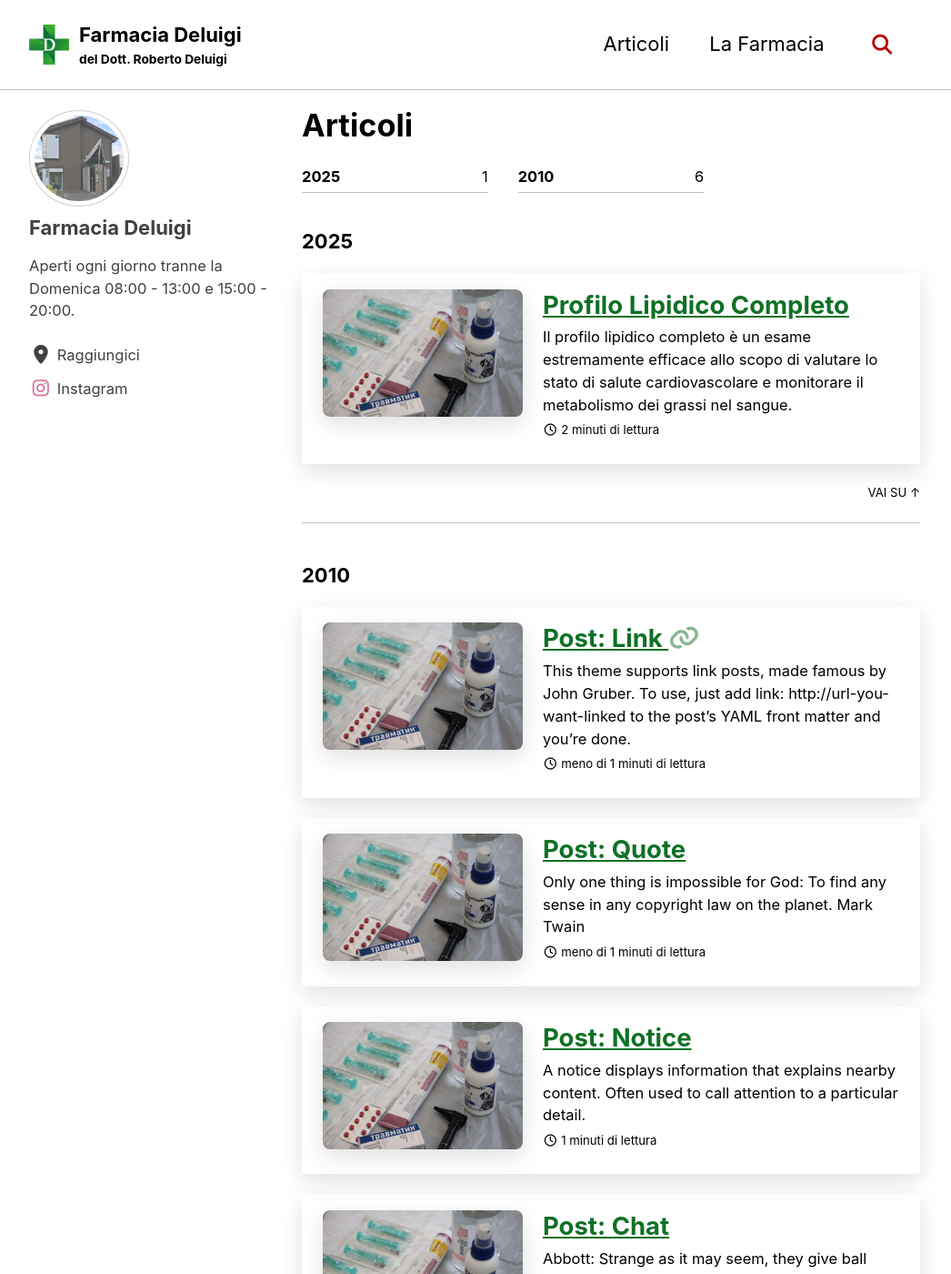
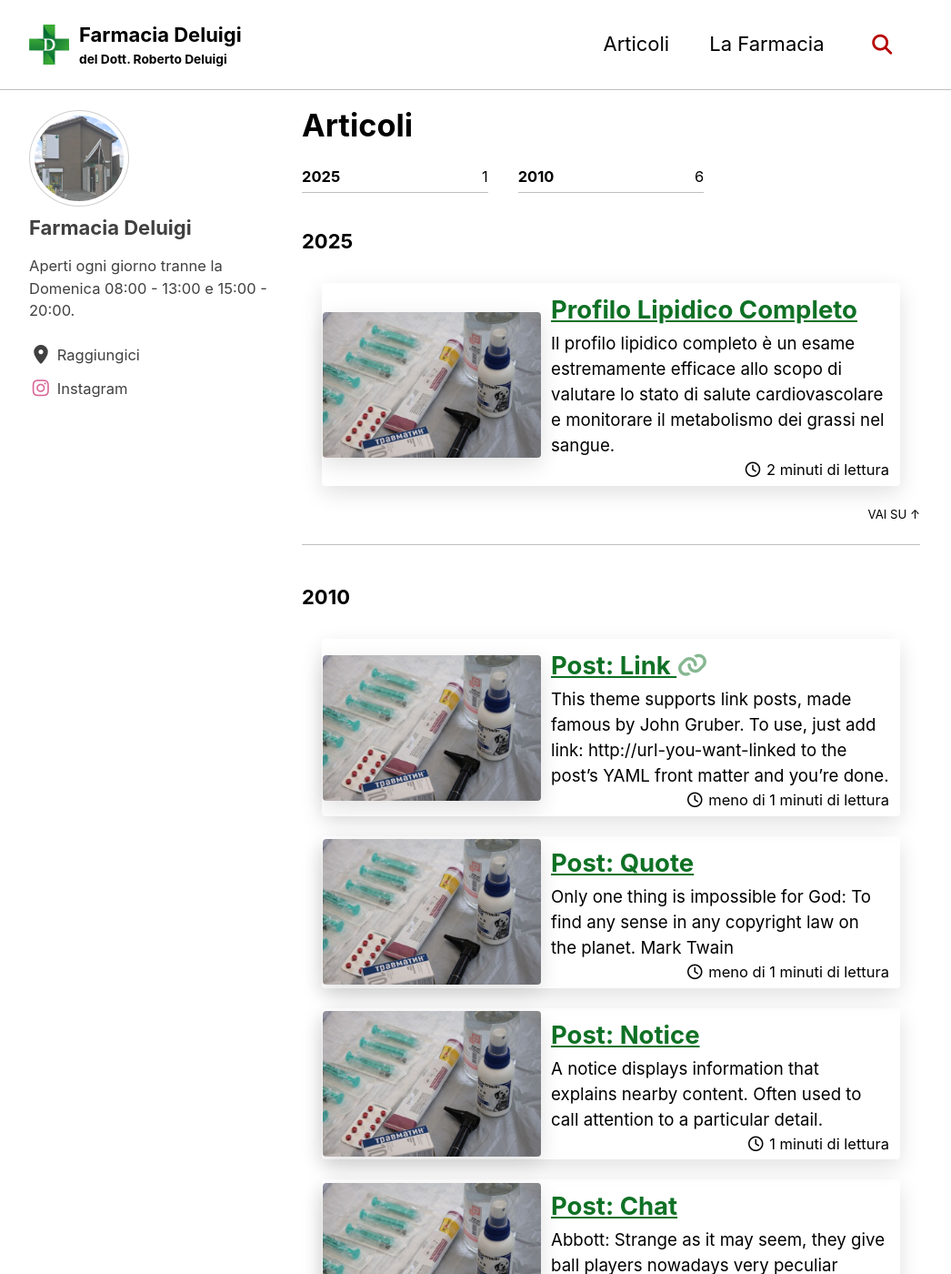
Before and after one commit to farmdeluigi/FarmaciaDeluigi, a Jekyll site: the page built from _pages/year-archive.md, in a window 1280 px wide and 1400 px high. Shown: the whole window at 91% size, without its empty margins (118-1164 px from the left). Built offline with Jekyll 4.4.1, drawn with Linux system fonts in a browser that asks for light colours; cached includes are drawn as plain includes.

Commit message:
further customization + footer bg color

```diff
--- a/_sass/custom/_custom.scss
+++ b/_sass/custom/_custom.scss
@@ -1,7 +1,7 @@
 // Base color HEX preso dal Logo: #228b37 - https://paletton.com/#uid=52T0u0kobn5eBvEjOqIrQiKyfdr
 $link-color: #0f7125;
 $primary-color: #1E6471;
-$footer-background-color: #0F7125;
+$footer-background-color: #055a18;
 
 /** Use !important for:
 - Colors (especially links and buttons).
@@ -15,10 +15,7 @@ Avoid for layout, spacing, and structural changes unless absolutely necessary.
     border: 1px solid #00b32a00; //transparent border so we can make it appear on hover without shifting content
     border-radius: 4px;
 
-    padding-top: 0.75rem;
-    padding-left: 1rem;
-    padding-right: 1rem;
-    margin-bottom: 0.75rem;
+    margin: 1rem;
 
     min-height: 3rem; //48px touch target
 
@@ -31,7 +28,7 @@ Avoid for layout, spacing, and structural changes unless absolutely necessary.
         transform: translateY(-4px) scale(1.02);
         box-shadow: 0 8px 24px rgba(0, 0, 0, 0.12);
         background-color: #00d9ff1a; //$primary-color with reduced opacity
-        border: 1px solid #00b32a8e;
+        border: 1px solid #ff2d2d8a;
     }
 }
 
@@ -43,51 +40,51 @@ Avoid for layout, spacing, and structural changes unless absolutely necessary.
 .archive__item {
     &.archive__item--teaser-list {
         display: flex;
-        align-items: flex-start;
-        gap: 1rem;
-        margin-bottom: 1rem;
-        padding-bottom: 1rem;
+        align-items: stretch;
         box-shadow: 0 8px 24px rgba(0, 0, 0, 0.12);
 
         .archive__item-body {
             .page__meta {
-                margin-top: 0.25rem;
+                align-self: flex-end;
+                font-size: 0.75rem;
             }
         }
     }
 
     // Thumbnail container
     .archive__item-teaser--list {
-        flex: 0 0 220px; //thumb area, fixed width
-        max-width: 220px;
+        flex: 0 0 240px; //thumb area, fixed width
+        max-width: 240px;
+        align-self: center;
 
         img {
             width: 100%;
-            height: 140px; //~3:2 aspect ratio
+            height: 160px; //~3:2 aspect ratio
             object-fit: cover; //crop img to fill box without distortion
-            border-radius: 8px;
+            border-radius: 4px;
             box-shadow: 0 8px 24px rgba(0, 0, 0, 0.12);
         }
     }
 
     .archive__item-body {
+        margin-top: 0.5rem;
+        margin-left: 0.5rem;
+        margin-right: 0.5rem;
         flex: 1; //take up remaining space
         display: flex;
         flex-direction: column;
-        justify-content: center; //vertically center text if taller img
     }
 
     .archive__item-excerpt.p-summary {
-        margin-top: 0;
+        font-size: 0.85rem;
         margin-bottom: 0;
-        padding: 0;
     }
 }
 
 // MOBILE
 @media (max-width: 600px) {
     .archive__item--teaser-list {
-        flex-direction: column !important;
+        flex-direction: column;
         align-items: center !important; //center image and text block
     }
 
@@ -97,13 +94,11 @@ Avoid for layout, spacing, and structural changes unless absolutely necessary.
         width: 100% !important;
         display: flex;
         justify-content: center; //horizontally center img
-        margin: 0 auto;
 
         img {
             width: 100% !important;
             height: auto !important;
             border-radius: 8px;
-            margin-bottom: 0rem; // space between image and title
         }
     }
 
@@ -116,18 +111,19 @@ Avoid for layout, spacing, and structural changes unless absolutely necessary.
     .archive__item-title {
         font-size: 1.5rem !important;
         text-align: center !important;
-        margin-bottom: 0.5rem;
-    }
-
-    .archive__item-meta {
-        text-align: center !important; //centers reading time
-        margin-bottom: 1rem !important;
     }
 
     .archive__item-excerpt {
-        font-size: 1.05rem !important;
-        line-height: 1.6 !important;
+        font-size: 1.10rem !important;
         text-align: center !important;
         max-width: 100%;
     }
 }
+
+.page__footer {
+    background-color: $footer-background-color;
+
+    footer {
+        background-color: inherit;
+    }
+}
```
